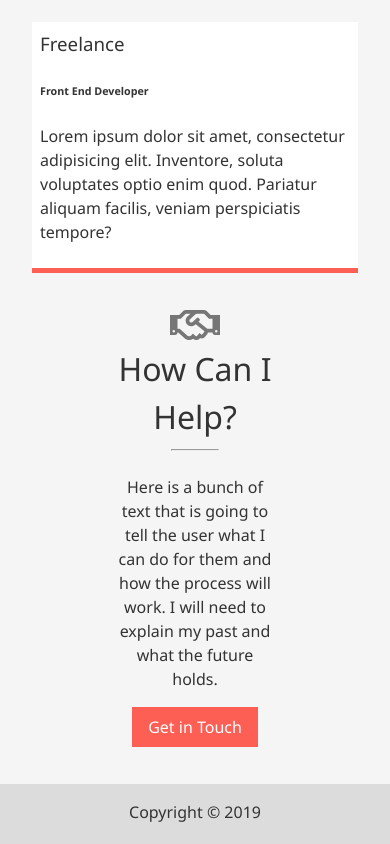
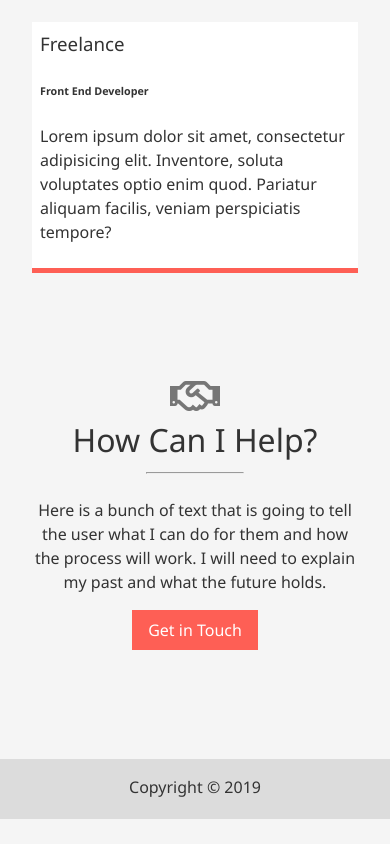
Before and after one commit to talfers/portfolio, a website: page dist/about.html in a window 390 px wide. Shown: the part 1332-2176 px from the top of the page. After the commit the page ends 2151 px from the top, so only its background shows below. Drawn offline with Linux system fonts and the light colour scheme.

Commit message:
index, about, portfolio mobile styles complete

```diff
--- a/scss/_mobile.scss
+++ b/scss/_mobile.scss
@@ -145,6 +145,10 @@
     grid-template-columns: 1fr;
   }
 
+  .help {
+    width: 100%;
+  }
+
   .projects {
     grid-template-columns: repeat(1, 1fr);
 
```
Also changed, not shown: dist/css/main.css.
